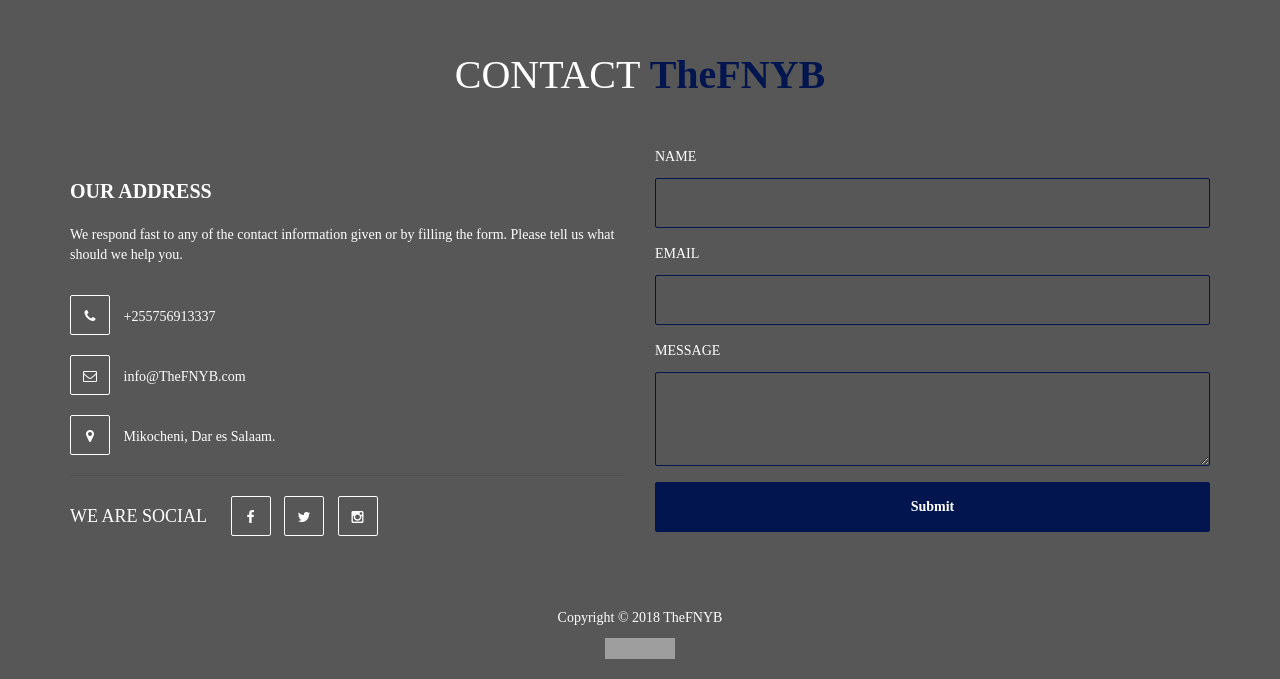
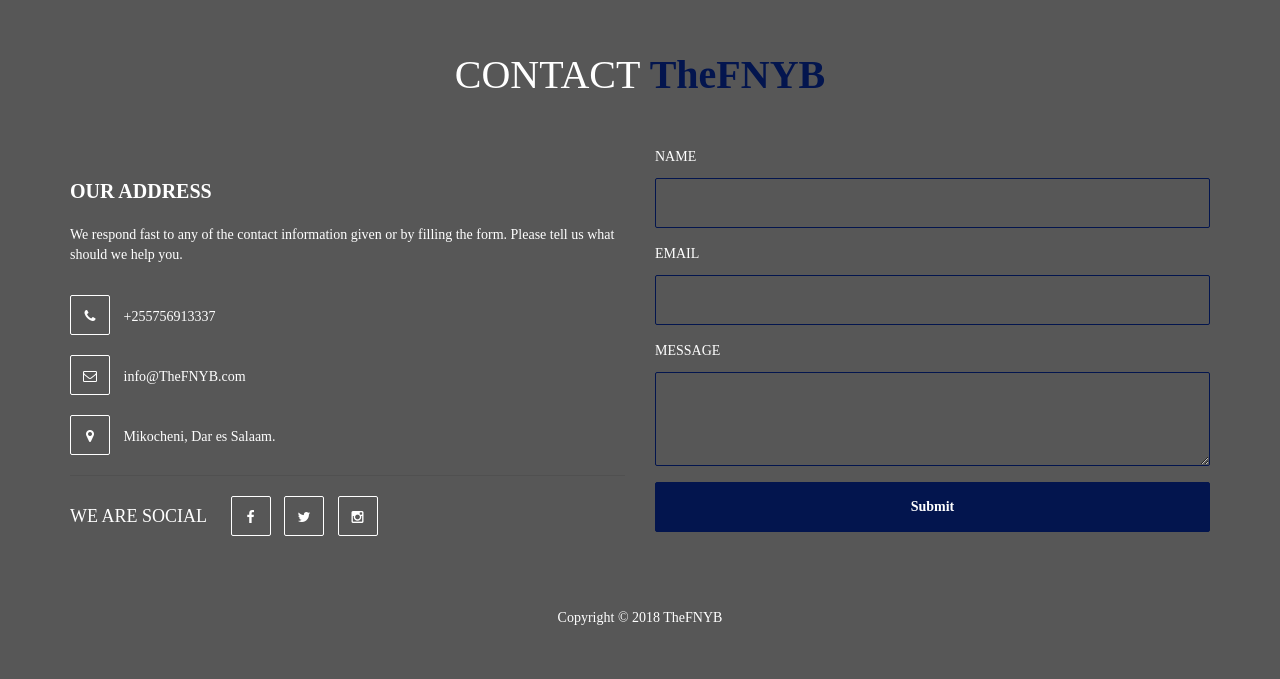
Before and after one commit to TheFNYB/thefnyb.github.io, a plain HTML site: page index.html in a window 1280 px wide. Shown: the part 2348-3027 px from the top of the page. After the commit the page ends 3006 px from the top, so only its background shows below. Drawn offline with Linux system fonts and the light colour scheme; grey boxes are pictures that could not be loaded.

Commit message:
Update index.html

```diff
--- a/index.html
+++ b/index.html
@@ -334,7 +334,7 @@
                     <div class="col-md-12 text-center">
                         <p class="wow bounceIn" data-wow-offset="50" data-wow-delay="0.3s">
                        	Copyright &copy; 2018 TheFNYB</p>
-				<a href="https://TheFNYB.com" class="align-bottom" target="_blank"> <img style="width: 70px; height: 21px;"  src="https://thefnyb.com/images/logo.png" /> </a>
+				<!-- <a href="https://TheFNYB.com" class="align-bottom" target="_blank"> <img style="width: 70px; height: 21px;"  src="https://thefnyb.com/images/logo.png" /> </a> -->
                     </div>
                 </div>
             </div>
```
